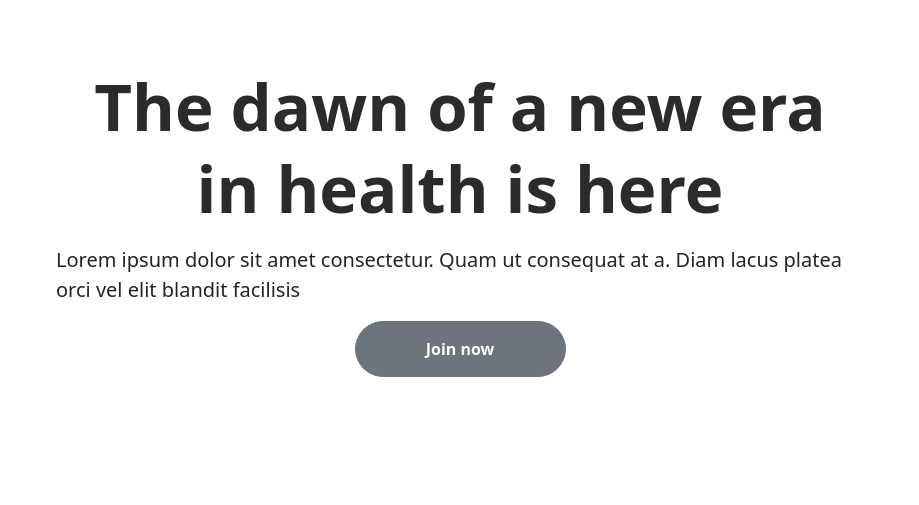
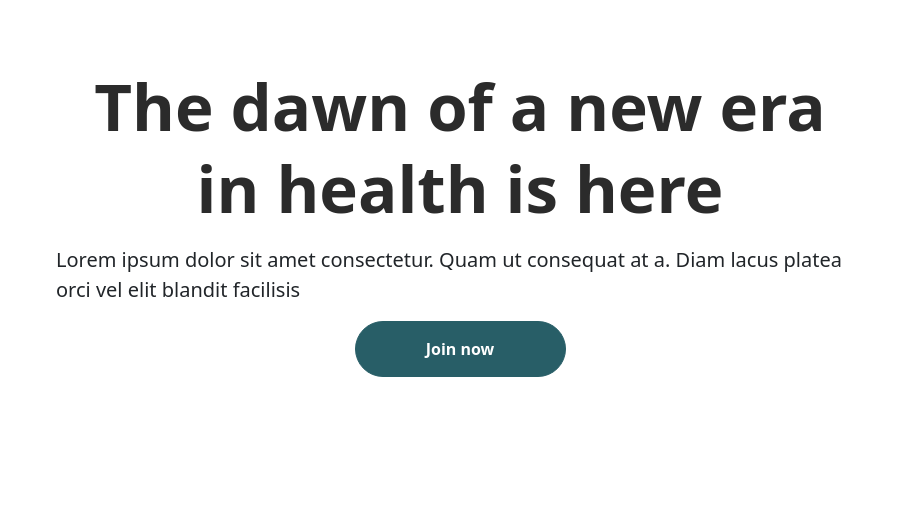
Before and after one commit to DavidHenrique24/pr2-Bootstrap, a website built with Vite: page src/index.html in a window 1280 px wide. Shown: the part 109-614 px from the top of the page, without its empty margins (180-1099 px from the left). Built offline with nearby package versions, Linux system fonts and the light colour scheme.

Commit message:
Arreglo de boton

```diff
--- a/src/index.html
+++ b/src/index.html
@@ -48,7 +48,7 @@
             <h1 class="container-fluid d-flex justify-content-center align-items-center mt-5 custom-text">The dawn of a new era in health is here</h1>
             <p class="container-fluid d-flex justify-content-center mt-3">Lorem ipsum dolor sit amet consectetur. Quam ut consequat at a. Diam lacus platea orci vel elit blandit facilisis </p>
             <div class="d-flex justify-content-center mt-3">
-                <button class="btn btnRedondo btn-secondary rounded-pill"><Strong>Join now</Strong></button>
+                <button class="btn btnRedondo btn-success rounded-pill"><Strong>Join now</Strong></button>
             </div>
         </div>
         <span></span>
--- a/src/styles/bootstrap.scss
+++ b/src/styles/bootstrap.scss
@@ -4,6 +4,7 @@
 $primary: green;
 $info:#F4F4F4;
 $rosa: #FCE2D7;
+$success:#285E67;
 
 
 
```
Also changed, not shown: dist/assets/iconoPlanta-RR00cmZe.jpg (deleted), dist/assets/image-CDHwJjri.png (deleted), dist/assets/index-DrczbjFv.css (deleted), dist/assets/index-DsZ4S2Wl.js (deleted), dist/assets/mujer-DnG0DgEX.png (deleted), dist/assets/pina-BRM7n8dZ.jpg (deleted), dist/assets/planta-C7Yr4RyA.png (deleted), dist/index.html (deleted), 1 other file.
